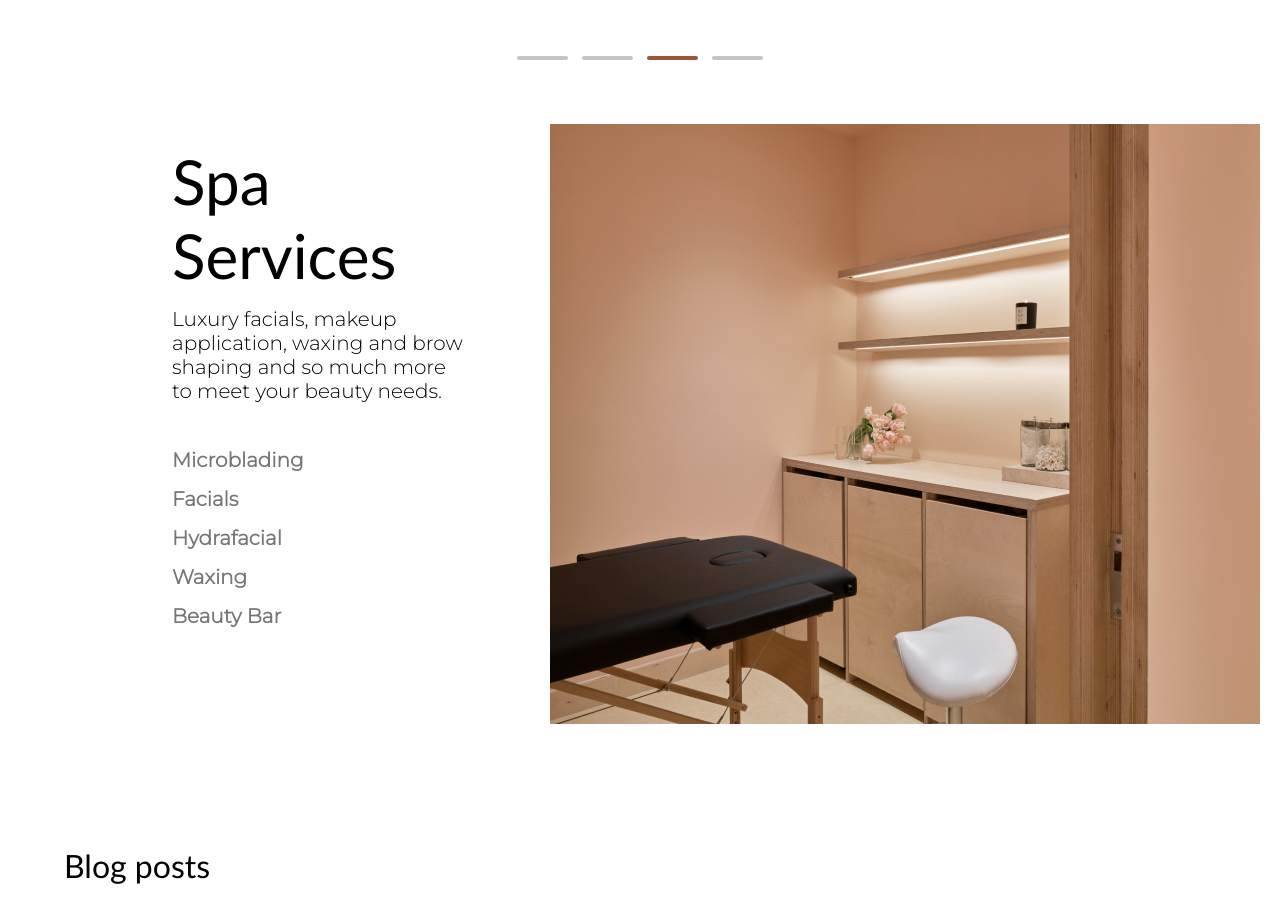
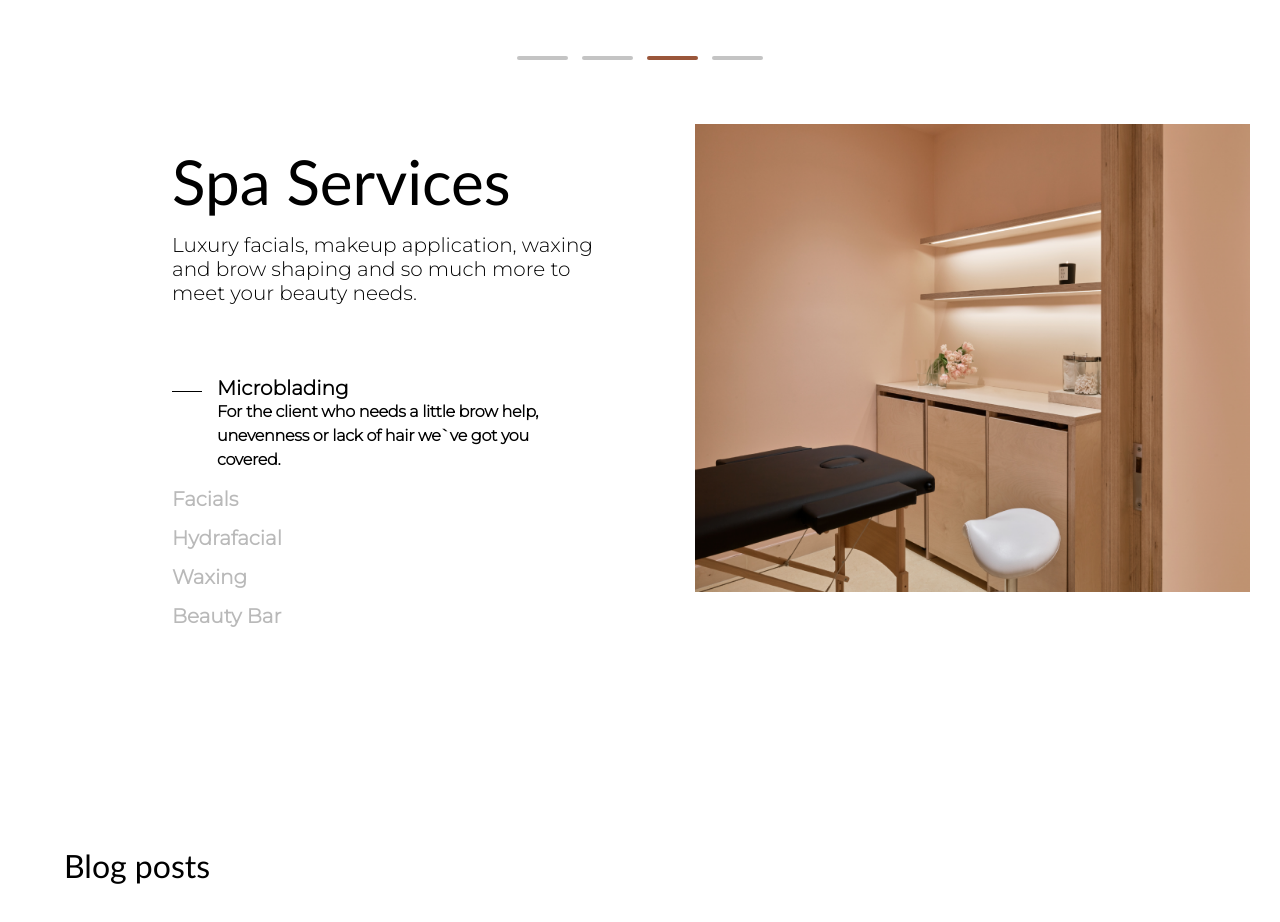
Before and after one commit to AleBradC/e-commerce, a React (Vite) app: page / in a window 1280 px wide. Shown: the part 3760-4682 px from the top of the page. Built offline with nearby package versions, Linux system fonts and the light colour scheme; no server answers; a web font is replaced by a local one.

Commit message:
Added transitions & some refactoring

```diff
--- a/src/Pages/HomePage/HomePage.tsx
+++ b/src/Pages/HomePage/HomePage.tsx
@@ -1,164 +1,22 @@
 import { useState } from 'react'
-import styled from 'styled-components'
+import styled, { css } from 'styled-components'
 
-import { BlogPostType, CarouselItemType, ComplexCarouselType, SlideType, SpaServiceItemType } from '../../types'
+import { BeautySectionImg1, BeautySectionImg2, BeautySectionImg3, SummerEssentialsImg } from './utils/images'
+import {
+  blogPosts,
+  carouselSliders,
+  complexCarouselSliders,
+  sliders,
+  spaServicesContent,
+  spaServicesImages,
+} from './utils/constants'
+
 import { useGetNewArrivalsProductsQuery } from '../../redux/api'
-import { logInRoute, allProductsRoute } from '../../Helpers/routes'
 import { ProductCard } from '../../Components/ProductCard/ProductCard'
 import { Button } from '../../Components/Button/Button'
 import { Carousel } from '../../Components/Carousel/Carousel'
 import { SlideShow } from '../../Components/SlideShow/SlideShow'
 import { ComplexCarousel } from '../../Components/ComplexCarousel/ComplexCarousel'
-
-import SliderImg1 from '../../assets/homePage/slider/banner1.jpg'
-import SliderImg2 from '../../assets/homePage/slider/banner2.jpg'
-import SliderImg3 from '../../assets/homePage/slider/banner3.jpg'
-import SliderImg4 from '../../assets/homePage/slider/banner4.png'
-
-import BeautySectionImg1 from '../../assets/homePage/beauty-section-img1.png'
-import BeautySectionImg2 from '../../assets/homePage/beauty-section-img2.png'
-import BeautySectionImg3 from '../../assets/homePage/beauty-section-img3.png'
-
-import SummerEssentialsImg from '../../assets/homePage/carrousel-image-essentials.png'
-
-import CarouselImg1 from '../../assets/homePage/carousel/carousel-item1.png'
-import CarouselImg2 from '../../assets/homePage/carousel/carousel-item2.png'
-import CarouselImg3 from '../../assets/homePage/carousel/carousel-item3.jpg'
-
-import AllureLogoImg from '../../assets/homePage/complexCarousel/allure-logo.png'
-import HarpersLogoImg from '../../assets/homePage/complexCarousel/harpers-bazar-logo.png'
-import RectangleLogoImg from '../../assets/homePage/complexCarousel/rectangle-logo.png'
-import VanityLogoImg from '../../assets/homePage/complexCarousel/vanity-logo.png'
-
-import SpaServiceBeautyBarImg from '../../assets/homePage/spa-service-beauty-bar.png'
-import SpaServiceFacialsImg from '../../assets/homePage/spa-service-facials.png'
-import SpaServiceHydrafacialImg from '../../assets/homePage/spa-service-hydrafacial.png'
-import SpaServiceMicroImg from '../../assets/homePage/spa-service-micro.png'
-import SpaServiceWaxingImg from '../../assets/homePage/spa-service-waxings.png'
-
-import BlogPost1Img from '../../assets/homePage/blog-post-1.png'
-import BlogPost2Img from '../../assets/homePage/blog-post-2.png'
-import BlogPost3Img from '../../assets/homePage/blog-post-3.png'
-
-const sliders: SlideType[] = [
-  {
-    image: SliderImg1,
-    content: 'JOIN THE PARTY AND GET REWARDED',
-    button: 'REGISTER',
-    redirectLink: logInRoute,
-  },
-  {
-    image: SliderImg2,
-    content: 'CUSTOMER APPROVED BEST SELLERS',
-    button: 'SHOP NOW',
-    redirectLink: allProductsRoute,
-  },
-  {
-    image: SliderImg3,
-    content: 'EXPLORE SCANDINAVIAN SKINCARE',
-    button: 'SHOP NOW',
-    redirectLink: allProductsRoute,
-  },
-  {
-    image: SliderImg4,
-    content: 'CLEAN SUN PROTECTION',
-    button: 'SHOP NOW',
-    redirectLink: allProductsRoute,
-  },
-]
-
-const carouselSliders: CarouselItemType[] = [
-  {
-    image: CarouselImg1,
-    topContent: 'Niacinamide (Vitamin B3)',
-    middleContent: 'Lactic Acid',
-    bottomContent: 'Hyaluronic Acid',
-    productBrand: 'ELTAMD',
-    productName: 'UV REPLENISH Broad-Spectrum SPF 44',
-    rating: 5,
-  },
-  {
-    image: CarouselImg2,
-    topContent: 'Organic Jojoba',
-    middleContent: 'Shea Butter',
-    bottomContent: 'Plant-Based Seed Oils',
-    productBrand: 'WESTMAN ATELIER',
-    productName: 'Squeaky Clean Liquid Lip Balm',
-  },
-  {
-    image: CarouselImg3,
-    topContent: 'Vitamin C',
-    middleContent: 'Wild Rose Extract',
-    bottomContent: 'Polygonum Bistorta Root',
-    productBrand: 'DR. BARBARA STURM',
-    productName: 'Glow Drops',
-    rating: 5,
-  },
-]
-
-const complexCarouselSliders: ComplexCarouselType[] = [
-  {
-    imageLogo: RectangleLogoImg,
-    content: '"This OG clean-beauty boutique is famous for next-big-thing brands."',
-  },
-  {
-    imageLogo: AllureLogoImg,
-    content: '"One of the raddest beauty outposts in the entire city"',
-  },
-  {
-    imageLogo: HarpersLogoImg,
-    content: '"For beauty lovers walking into SHEN is like walking into haven"',
-  },
-  {
-    imageLogo: VanityLogoImg,
-    content: '"An expert in finding everyone`s next beauty obsession"',
-  },
-]
-
-const spaServicesContent: SpaServiceItemType[] = [
-  {
-    label: 'Microblading',
-    content: 'For the client who needs a little brow help, unevenness or lack of hair we`ve got you covered.',
-    serviceImage: SpaServiceMicroImg,
-  },
-  {
-    label: 'Facials',
-    content: 'An option for every skin type and concern.',
-    serviceImage: SpaServiceFacialsImg,
-  },
-  {
-    label: 'Hydrafacial',
-    content:
-      'Using a unique, patented vortex-fusion delivery system to exfoliate and hydrate skin, while the spiral design delivers painless extractions.',
-    serviceImage: SpaServiceHydrafacialImg,
-  },
-  {
-    label: 'Waxing',
-    content: 'Reveal your most beautiful skin with bikini, Brazilian, eyebrow, facial or body waxing',
-    serviceImage: SpaServiceWaxingImg,
-  },
-  {
-    label: 'Beauty Bar',
-    content:
-      'Experience personalized beauty by licensed professionals providing a full service experience that allows every client to feel pampered and look amazing.',
-    serviceImage: SpaServiceBeautyBarImg,
-  },
-]
-
-const blogPosts: BlogPostType[] = [
-  {
-    postImage: BlogPost1Img,
-    label: 'Esthetician Recommended Skin Care Products for Aging Skin',
-  },
-  {
-    postImage: BlogPost2Img,
-    label: 'Behind The Brand: Alpyn Beauty with Kendra Kolb Butler',
-  },
-  {
-    postImage: BlogPost3Img,
-    label: 'SHEN’s Lead Esthetician Monica Dawidowicz',
-  },
-]
 
 const HomePage = () => {
   const [activeCarouselIndex, setActiveCarouselIndex] = useState<number | any>(0)
@@ -169,24 +27,6 @@ const HomePage = () => {
 
   const handleChangeSpaServicesImage = (index: number) => {
     setSpaServicesActiveIndex(index)
-  }
-
-  const switchSpaServiceImage = () => {
-    if (spaServiceActiveIndex === 0) {
-      return SpaServiceMicroImg
-    }
-    if (spaServiceActiveIndex === 1) {
-      return SpaServiceFacialsImg
-    }
-    if (spaServiceActiveIndex === 2) {
-      return SpaServiceHydrafacialImg
-    }
-    if (spaServiceActiveIndex === 3) {
-      return SpaServiceWaxingImg
-    }
-    if (spaServiceActiveIndex === 4) {
-      return SpaServiceBeautyBarImg
-    }
   }
 
   return (
@@ -280,7 +120,7 @@ const HomePage = () => {
         />
       </TestimonialSection>
 
-      <SpaSection>
+      <SpaServicesSection>
         <SpaSectionLeftContainer>
           <SpaSectionTitle> Spa Services </SpaSectionTitle>
           <SpaSectionDescription>
@@ -288,19 +128,29 @@ const HomePage = () => {
           </SpaSectionDescription>
           <SpaSectionServicesContainer>
             {spaServicesContent.map((spaService, index) => (
-              <SpaService key={index}>
-                <SpaServiceLabel onMouseEnter={() => handleChangeSpaServicesImage(index)}>
-                  {spaService.label}
-                </SpaServiceLabel>
-                <SpaServiceContent>{spaService.content}</SpaServiceContent>
-              </SpaService>
+              <SpaServiceItem
+                key={index}
+                onMouseOver={() => handleChangeSpaServicesImage(index)}
+                isActive={index === spaServiceActiveIndex}
+              >
+                <SpaServiceLabel isActive={index === spaServiceActiveIndex}>{spaService.label}</SpaServiceLabel>
+                <SpaServiceContent isActive={index === spaServiceActiveIndex}>{spaService.content}</SpaServiceContent>
+              </SpaServiceItem>
             ))}
           </SpaSectionServicesContainer>
         </SpaSectionLeftContainer>
         <SpaSectionRightContainer>
-          <SpaServiceImage src={switchSpaServiceImage()} />
+          {spaServicesImages.map((image, index) => (
+            <SpaServiceImageContainer isVisible={index === spaServiceActiveIndex} key={index}>
+              <SpaServiceImage
+                key={index}
+                isVisible={index === spaServiceActiveIndex}
+                src={spaServicesImages[spaServiceActiveIndex]}
+              />
+            </SpaServiceImageContainer>
+          ))}
         </SpaSectionRightContainer>
-      </SpaSection>
+      </SpaServicesSection>
 
       <BlogSection>
         <BlogPostTitle>Blog posts</BlogPostTitle>
@@ -487,16 +337,18 @@ const BeautyStoreSecondSectionImage = styled.img`
 `
 
 const Title = styled.div`
+  margin-bottom: 25px;
+
   font-family: 'Optima', sans-serif;
-  margin-bottom: 25px;
   line-height: 1.21;
   font-size: 48px;
 `
 
 const Content = styled.div`
+  margin-bottom: 25px;
+
   font-family: 'Montserrat', sans-serif;
   font-size: 24px;
-  margin-bottom: 25px;
 `
 
 const SummerEssentialsSection = styled.div`
@@ -515,6 +367,7 @@ const SummerEssentialsImage = styled.img`
   display: block;
   max-width: 100%;
   height: auto;
+
   object-position: center;
 `
 
@@ -530,7 +383,15 @@ const TopDotButtonContainer = styled.div<{ isActive: boolean }>`
   height: 30px;
   border-radius: 100%;
 
-  border: 2px solid ${props => (props.isActive ? props.theme.colors.white : 'transparent')};
+  opacity: 1;
+  transition: border 0.25s ease-in-out;
+  border: 2px solid transparent;
+
+  ${props =>
+    props.isActive &&
+    css`
+      border: 2px solid ${props => props.theme.colors.white};
+    `}
 `
 
 const MiddleDotButtonContainer = styled.div<{ isActive: boolean }>`
@@ -545,7 +406,14 @@ const MiddleDotButtonContainer = styled.div<{ isActive: boolean }>`
   height: 30px;
   border-radius: 100%;
 
-  border: 2px solid ${props => (props.isActive ? props.theme.colors.white : 'transparent')};
+  transition: border 0.25s ease-in-out;
+  border: 2px solid transparent;
+
+  ${props =>
+    props.isActive &&
+    css`
+      border: 2px solid ${props => props.theme.colors.white};
+    `}
 `
 
 const BottomDotButtonContainer = styled.div<{ isActive: boolean }>`
@@ -560,7 +428,14 @@ const BottomDotButtonContainer = styled.div<{ isActive: boolean }>`
   height: 30px;
   border-radius: 100%;
 
-  border: 2px solid ${props => (props.isActive ? props.theme.colors.white : 'transparent')};
+  transition: border 0.25s ease-in-out;
+  border: 2px solid transparent;
+
+  ${props =>
+    props.isActive &&
+    css`
+      border: 2px solid ${props => props.theme.colors.white};
+    `}
 `
 
 const DotButton = styled.button`
@@ -582,6 +457,7 @@ const RightSummerEssentialsSection = styled.div`
 
 const CarouselTitle = styled.div`
   margin-bottom: 38px;
+
   font-family: 'Optima', sans-serif;
   line-height: 1.21;
   font-size: 48px;
@@ -591,7 +467,7 @@ const TestimonialSection = styled.div`
   margin-bottom: 62px;
 `
 
-const SpaSection = styled.div`
+const SpaServicesSection = styled.div`
   display: flex;
   justify-content: space-between;
   margin-bottom: 82px;
@@ -602,18 +478,22 @@ const SpaSectionLeftContainer = styled.div`
   display: flex;
   flex-direction: column;
   align-items: flex-start;
+  padding: 0 70px 0 82px;
   width: 50%;
-  padding: 0 70px 0 82px;
 `
 
 const SpaSectionTitle = styled.div`
   margin: 20px 15px 0 30px;
+
   font-family: 'Optima', sans-serif;
   font-size: 62px;
 `
 
 const SpaSectionDescription = styled.div`
+  margin-bottom: 26px;
   padding: 15px 15px 30px 30px;
+  max-width: 428px;
+
   font-family: 'Montserrat', sans-serif;
   font-size: 20px;
 `
@@ -623,10 +503,28 @@ const SpaSectionServicesContainer = styled.div`
   flex-direction: column;
   justify-content: space-between;
   padding: 15px 15px 30px 30px;
+  max-width: 428px;
 `
 
-const SpaServiceLabel = styled.div`
+const SpaServiceItem = styled.div<{ isActive: boolean }>`
+  margin-bottom: 15px;
+  max-width: calc(100% - 50px);
+
+  opacity: 0.5;
+  transition: max-width 0.25s ease-in-out, padding 0.25s ease-in-out, opacity 0.25s ease-in-out;
+  color: ${props => props.theme.colors.black};
+
+  ${props =>
+    props.isActive &&
+    css`
+      opacity: 1;
+      padding-left: 45px;
+    `}
+`
+
+const SpaServiceLabel = styled.div<{ isActive: boolean }>`
   position: relative;
+
   font-family: 'Montserrat', sans-serif;
   font-size: 20px;
   font-weight: bold;
@@ -639,15 +537,36 @@ const SpaServiceLabel = styled.div`
     position: absolute;
     top: 15px;
     left: 0;
+    width: 0;
+    height: 1px;
+
+    background-color: ${props => props.theme.colors.black};
+    transition: width 0.25s ease-in-out;
     transform: translate(calc(-100% - 15px));
-    width: 10px;
-    height: 2px;
+  }
 
-    color: ${props => props.theme.colors.black};
-  }
+  ${props =>
+    props.isActive &&
+    css`
+      color: ${props => props.theme.colors.black};
+      font-weight: bolder;
+
+      &:before {
+        content: '';
+        position: absolute;
+        top: 15px;
+        left: 0;
+        width: 30px;
+        height: 1px;
+
+        background-color: ${props => props.theme.colors.black};
+        transition: width 0.25s ease-in-out;
+        transform: translate(calc(-100% - 15px));
+      }
+    `}
 `
 
-const SpaServiceContent = styled.div`
+const SpaServiceContent = styled.div<{ isActive: boolean }>`
   display: none;
   font-family: 'Montserrat', sans-serif;
   font-weight: 800;
@@ -656,35 +575,49 @@ const SpaServiceContent = styled.div`
 
   color: ${props => props.theme.colors.black};
   cursor: pointer;
-`
 
-const SpaService = styled.div`
-  margin-bottom: 15px;
-
-  &:hover {
-    padding-left: 45px;
-
-    ${SpaServiceLabel} {
-      color: ${props => props.theme.colors.black};
-    }
-
-    ${SpaServiceContent} {
+  ${props =>
+    props.isActive &&
+    css`
       display: block;
-    }
-  }
+    `}
 `
 
 const SpaSectionRightContainer = styled.div`
+  position: relative;
+  margin-left: 12px;
+
+  height: 600px;
   width: 700px;
-  height: 600px;
 `
 
-const SpaServiceImage = styled.img``
+const SpaServiceImageContainer = styled.div<{ isVisible: boolean }>`
+  position: absolute;
+
+  visibility: hidden;
+  opacity: 0;
+  transition: opacity 0.25s ease-in-out, visibility 0.25s ease-in-out;
+
+  ${props =>
+    props.isVisible &&
+    css`
+      visibility: visible;
+      opacity: 1;
+    `}
+`
+
+const SpaServiceImage = styled.img<{ isVisible: boolean }>`
+  height: 100%;
+  width: 100%;
+
+  overflow: hidden;
+  object-position: center;
+  object-fit: cover;
+`
 
 const BlogSection = styled.div`
   display: flex;
   flex-direction: column;
-
   padding: 40px;
   margin-bottom: 62px;
 `
--- /dev/null
+++ b/src/Pages/HomePage/utils/constants.tsx
@@ -0,0 +1,146 @@
+import { BlogPostType, CarouselItemType, ComplexCarouselType, SlideType, SpaServiceItemType } from '../../../types'
+import {
+  AllureLogoImg,
+  BlogPost1Img,
+  BlogPost2Img,
+  BlogPost3Img,
+  CarouselImg1,
+  CarouselImg2,
+  CarouselImg3,
+  HarpersLogoImg,
+  RectangleLogoImg,
+  SliderImg1,
+  SliderImg2,
+  SliderImg3,
+  SliderImg4,
+  SpaServiceBeautyBarImg,
+  SpaServiceFacialsImg,
+  SpaServiceHydrafacialImg,
+  SpaServiceMicroImg,
+  SpaServiceWaxingImg,
+  VanityLogoImg,
+} from './images'
+import { allProductsRoute, logInRoute } from '../../../Helpers/routes'
+
+export const sliders: SlideType[] = [
+  {
+    image: SliderImg1,
+    content: 'JOIN THE PARTY AND GET REWARDED',
+    button: 'REGISTER',
+    redirectLink: logInRoute,
+  },
+  {
+    image: SliderImg2,
+    content: 'CUSTOMER APPROVED BEST SELLERS',
+    button: 'SHOP NOW',
+    redirectLink: allProductsRoute,
+  },
+  {
+    image: SliderImg3,
+    content: 'EXPLORE SCANDINAVIAN SKINCARE',
+    button: 'SHOP NOW',
+    redirectLink: allProductsRoute,
+  },
+  {
+    image: SliderImg4,
+    content: 'CLEAN SUN PROTECTION',
+    button: 'SHOP NOW',
+    redirectLink: allProductsRoute,
+  },
+]
+
+export const carouselSliders: CarouselItemType[] = [
+  {
+    image: CarouselImg1,
+    topContent: 'Niacinamide (Vitamin B3)',
+    middleContent: 'Lactic Acid',
+    bottomContent: 'Hyaluronic Acid',
+    productBrand: 'ELTAMD',
+    productName: 'UV REPLENISH Broad-Spectrum SPF 44',
+    rating: 5,
+  },
+  {
+    image: CarouselImg2,
+    topContent: 'Organic Jojoba',
+    middleContent: 'Shea Butter',
+    bottomContent: 'Plant-Based Seed Oils',
+    productBrand: 'WESTMAN ATELIER',
+    productName: 'Squeaky Clean Liquid Lip Balm',
+  },
+  {
+    image: CarouselImg3,
+    topContent: 'Vitamin C',
+    middleContent: 'Wild Rose Extract',
+    bottomContent: 'Polygonum Bistorta Root',
+    productBrand: 'DR. BARBARA STURM',
+    productName: 'Glow Drops',
+    rating: 5,
+  },
+]
+
+export const complexCarouselSliders: ComplexCarouselType[] = [
+  {
+    imageLogo: RectangleLogoImg,
+    content: '"This OG clean-beauty boutique is famous for next-big-thing brands."',
+  },
+  {
+    imageLogo: AllureLogoImg,
+    content: '"One of the raddest beauty outposts in the entire city"',
+  },
+  {
+    imageLogo: HarpersLogoImg,
+    content: '"For beauty lovers walking into SHEN is like walking into haven"',
+  },
+  {
+    imageLogo: VanityLogoImg,
+    content: '"An expert in finding everyone`s next beauty obsession"',
+  },
+]
+
+export const spaServicesContent: SpaServiceItemType[] = [
+  {
+    label: 'Microblading',
+    content: 'For the client who needs a little brow help, unevenness or lack of hair we`ve got you covered.',
+  },
+  {
+    label: 'Facials',
+    content: 'An option for every skin type and concern.',
+  },
+  {
+    label: 'Hydrafacial',
+    content:
+      'Using a unique, patented vortex-fusion delivery system to exfoliate and hydrate skin, while the spiral design delivers painless extractions.',
+  },
+  {
+    label: 'Waxing',
+    content: 'Reveal your most beautiful skin with bikini, Brazilian, eyebrow, facial or body waxing',
+  },
+  {
+    label: 'Beauty Bar',
+    content:
+      'Experience personalized beauty by licensed professionals providing a full service experience that allows every client to feel pampered and look amazing.',
+  },
+]
+
+export const spaServicesImages = [
+  SpaServiceMicroImg,
+  SpaServiceFacialsImg,
+  SpaServiceHydrafacialImg,
+  SpaServiceWaxingImg,
+  SpaServiceBeautyBarImg,
+]
+
+export const blogPosts: BlogPostType[] = [
+  {
+    postImage: BlogPost1Img,
+    label: 'Esthetician Recommended Skin Care Products for Aging Skin',
+  },
+  {
+    postImage: BlogPost2Img,
+    label: 'Behind The Brand: Alpyn Beauty with Kendra Kolb Butler',
+  },
+  {
+    postImage: BlogPost3Img,
+    label: 'SHEN’s Lead Esthetician Monica Dawidowicz',
+  },
+]
--- /dev/null
+++ b/src/Pages/HomePage/utils/images.tsx
@@ -0,0 +1,55 @@
+import SliderImg1 from '../../../assets/homePage/slider/banner1.jpg'
+import SliderImg2 from '../../../assets/homePage/slider/banner2.jpg'
+import SliderImg3 from '../../../assets/homePage/slider/banner3.jpg'
+import SliderImg4 from '../../../assets/homePage/slider/banner4.png'
+
+import BeautySectionImg1 from '../../../assets/homePage/beauty-section-img1.png'
+import BeautySectionImg2 from '../../../assets/homePage/beauty-section-img2.png'
+import BeautySectionImg3 from '../../../assets/homePage/beauty-section-img3.png'
+
+import SummerEssentialsImg from '../../../assets/homePage/carrousel-image-essentials.png'
+
+import CarouselImg1 from '../../../assets/homePage/carousel/carousel-item1.png'
+import CarouselImg2 from '../../../assets/homePage/carousel/carousel-item2.png'
+import CarouselImg3 from '../../../assets/homePage/carousel/carousel-item3.jpg'
+
+import AllureLogoImg from '../../../assets/homePage/complexCarousel/allure-logo.png'
+import HarpersLogoImg from '../../../assets/homePage/complexCarousel/harpers-bazar-logo.png'
+import RectangleLogoImg from '../../../assets/homePage/complexCarousel/rectangle-logo.png'
+import VanityLogoImg from '../../../assets/homePage/complexCarousel/vanity-logo.png'
+
+import SpaServiceBeautyBarImg from '../../../assets/homePage/spa-service-beauty-bar.png'
+import SpaServiceFacialsImg from '../../../assets/homePage/spa-service-facials.png'
+import SpaServiceHydrafacialImg from '../../../assets/homePage/spa-service-hydrafacial.png'
+import SpaServiceMicroImg from '../../../assets/homePage/spa-service-micro.png'
+import SpaServiceWaxingImg from '../../../assets/homePage/spa-service-waxings.png'
+
+import BlogPost1Img from '../../../assets/homePage/blog-post-1.png'
+import BlogPost2Img from '../../../assets/homePage/blog-post-2.png'
+import BlogPost3Img from '../../../assets/homePage/blog-post-3.png'
+
+export {
+  SliderImg1,
+  SliderImg2,
+  SliderImg3,
+  SliderImg4,
+  BeautySectionImg1,
+  BeautySectionImg2,
+  BeautySectionImg3,
+  SummerEssentialsImg,
+  CarouselImg1,
+  CarouselImg2,
+  CarouselImg3,
+  AllureLogoImg,
+  HarpersLogoImg,
+  RectangleLogoImg,
+  VanityLogoImg,
+  SpaServiceBeautyBarImg,
+  SpaServiceFacialsImg,
+  SpaServiceHydrafacialImg,
+  SpaServiceWaxingImg,
+  SpaServiceMicroImg,
+  BlogPost1Img,
+  BlogPost2Img,
+  BlogPost3Img,
+}
--- a/src/types.ts
+++ b/src/types.ts
@@ -44,7 +44,6 @@ export interface ComplexCarouselType {
 export interface SpaServiceItemType {
   label: string
   content: string
-  serviceImage: string
 }
 
 export interface BlogPostType {
```
